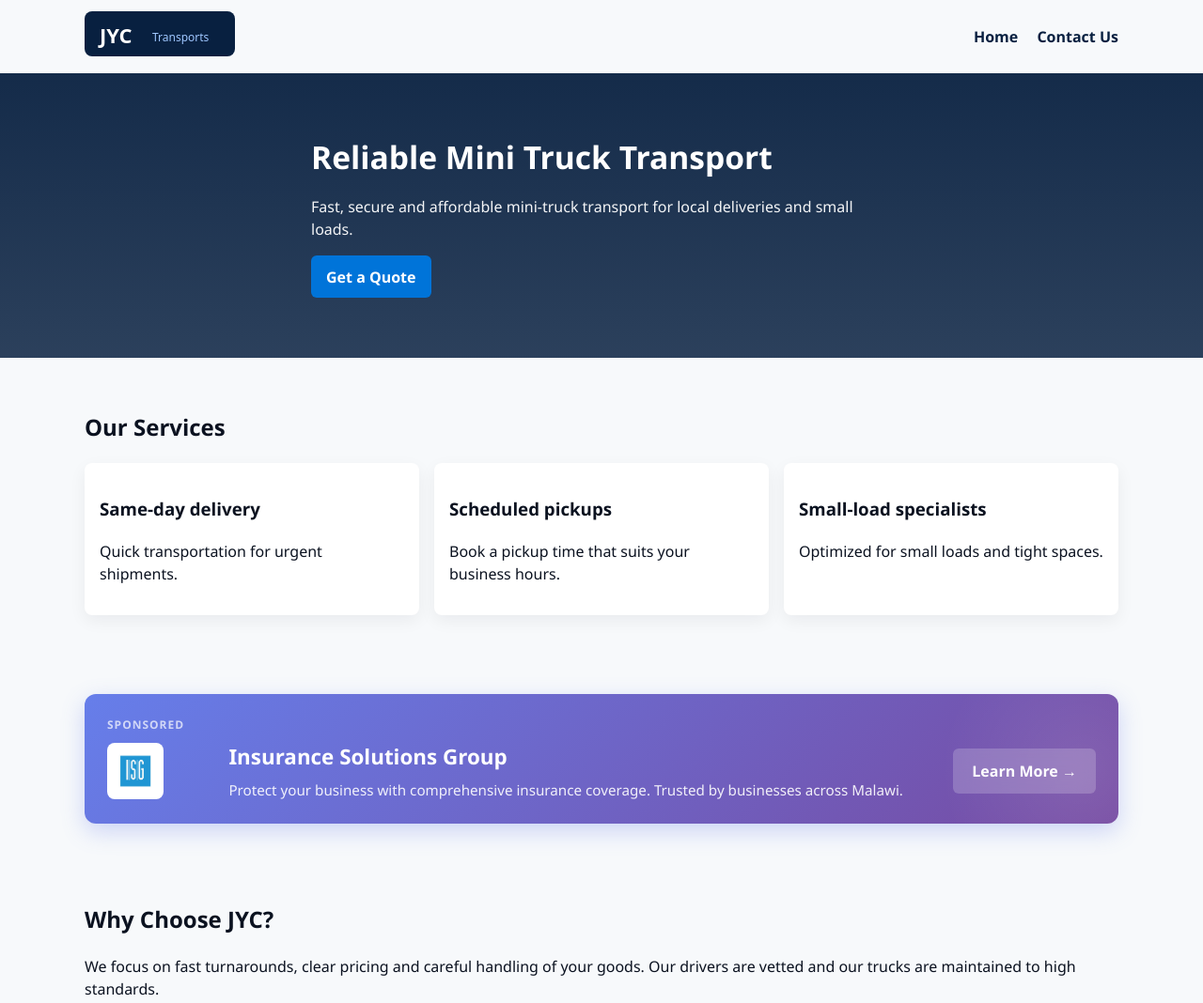
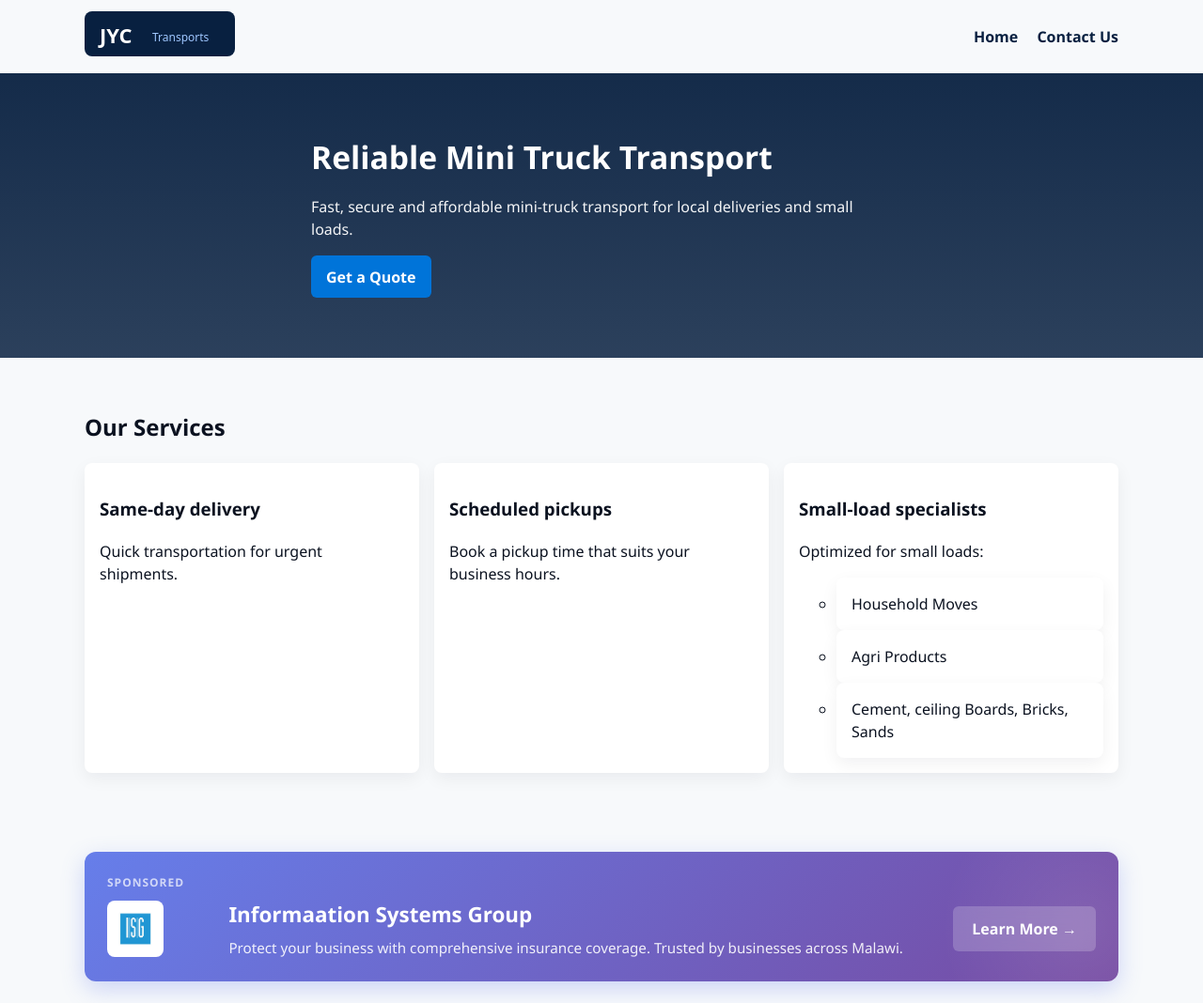
Before and after one commit to Trouble946-bit/jyctransport, a website: page index.html in a window 1280 px wide. Shown: the top 1068 px of the page at 94% size. Drawn offline with Linux system fonts and the light colour scheme.

Commit message:
Fix HTML error and format small-load items as bullet points

```diff
--- a/index.html
+++ b/index.html
@@ -23,7 +23,7 @@
     <section class="hero">
       <div class="container hero-inner">
         <h1>Reliable Mini Truck Transport</h1>
-        <p class="lead">Fast, secure and affordable mini-truck</mini-truck> transport for local deliveries and small loads.</p>
+        <p class="lead">Fast, secure and affordable mini-truck transport for local deliveries and small loads.</p>
         <div class="hero-cta-row">
           <a class="btn primary" href="contact.html">Get a Quote</a>
           <div class="hero-images">
@@ -48,7 +48,12 @@
         </li>
         <li>
           <h3>Small-load specialists</h3>
-          <p>Optimized for small loads and tight spaces.</p>
+          <p>Optimized for small loads:</p>
+          <ul>
+            <li>Household Moves</li>
+            <li>Agri Products</li>
+            <li>Cement, ceiling Boards, Bricks, Sands</li>
+          </ul>
         </li>
       </ul>
     </section>
@@ -60,7 +65,7 @@
         <a href="https://www.isg.mw/" target="_blank" rel="noopener noreferrer" class="ad-content">
           <img src="images/isg-logo.png" alt="ISG Logo" class="ad-logo" />
           <div class="ad-text">
-            <h3>Insurance Solutions Group</h3>
+            <h3>Informaation Systems Group</h3>
             <p>Protect your business with comprehensive insurance coverage. Trusted by businesses across Malawi.</p>
           </div>
           <span class="ad-cta">Learn More →</span>
```
